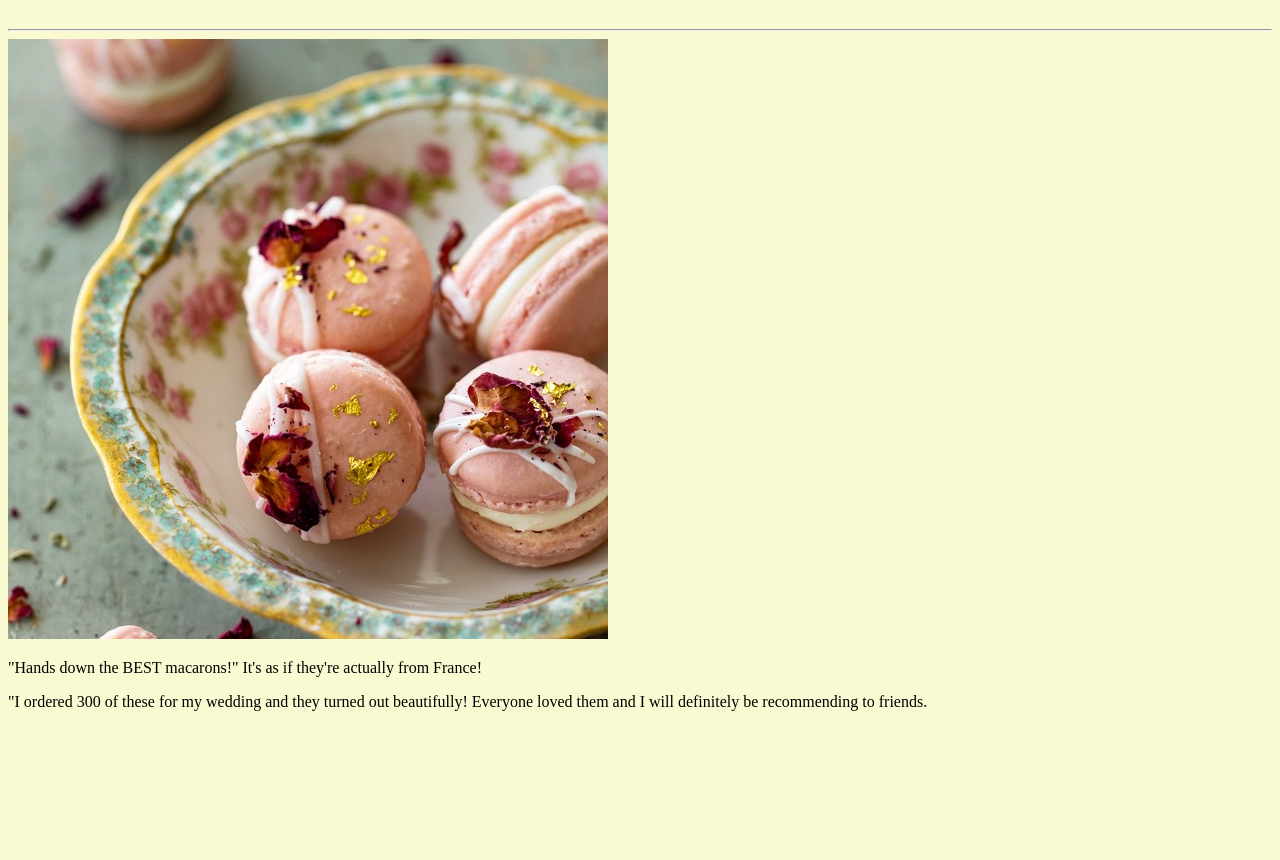
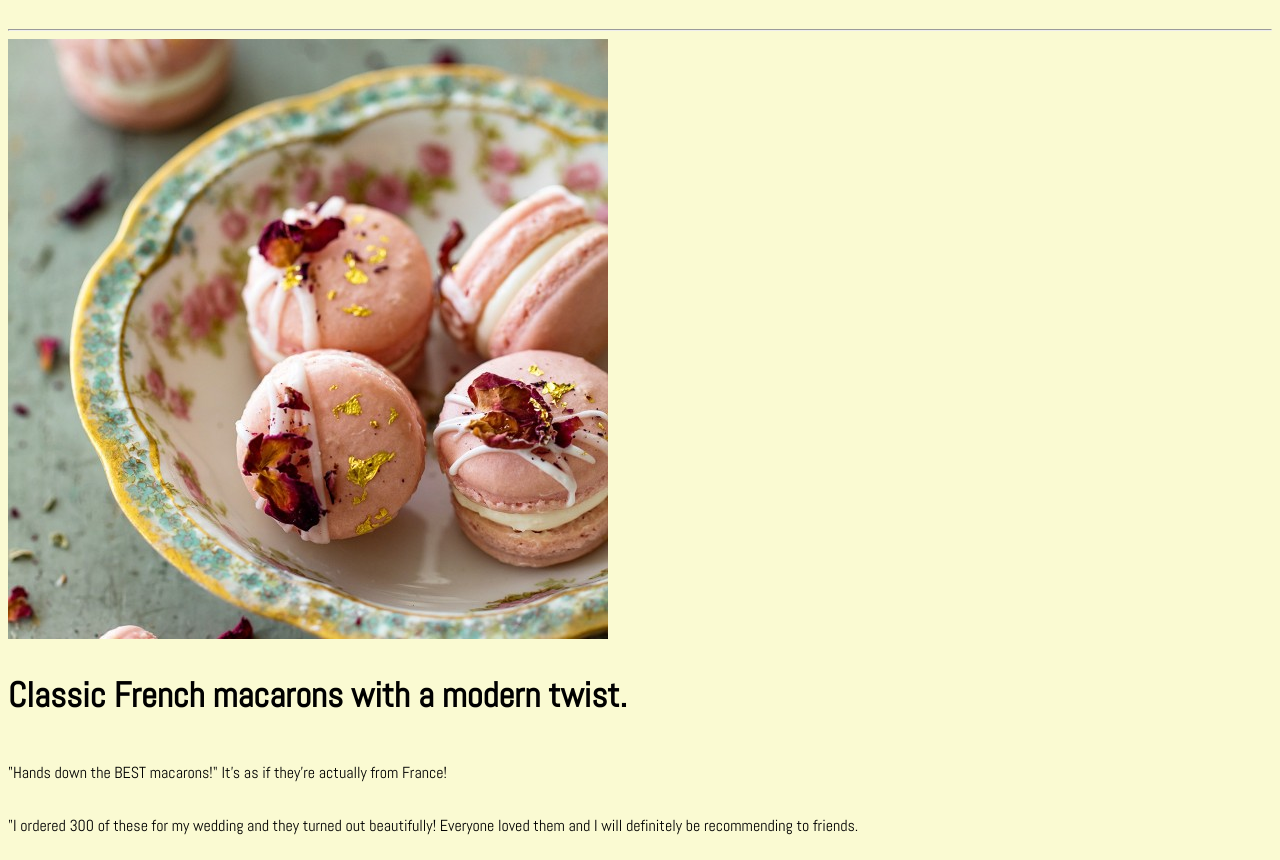
Before and after one commit to ChelsyeHannum/exercise1, a plain HTML site: page index.html in a window 1280 px wide. Shown: the part 157-1017 px from the top of the page. Before the commit the page ends 884 px from the top, so only its background shows below. Drawn offline with Linux system fonts and the light colour scheme; a script that the page names is missing.

Commit message:
add caption

```diff
--- a/css/style.css
+++ b/css/style.css
@@ -3,12 +3,16 @@ h1 {
     font-size: 65px;
 }
 
+h2 {
+    font-size: 35px;
+}
+
 body {
     background-color: lightgoldenrodyellow;
+    font-family: 'Abel', sans-serif;
 }
 
 .navigation {
-    font-family: 'Abel', sans-serif;
     display: flex;
     align-items: center;
     font-size: 45px;
@@ -28,3 +32,10 @@ body {
     margin-left: 25px;
     margin-right: 15px;
 }
+
+p {
+    display: inline-block;
+    margin-left: auto;
+    margin-right: auto;
+    text-align: left;
+}
--- a/index.html
+++ b/index.html
@@ -27,9 +27,11 @@
         <img src='macarons.jpg' alt="Pink Macarons" />
     </div>
 
-    <p>"Hands down the BEST macarons!" It's as if they're actually from France!</p>
-    <p>"I ordered 300 of these for my wedding and they turned out beautifully! Everyone loved them and I will definitely be recommending to friends.</p>
-
+    <h2>Classic French macarons with a modern twist. </h2>
+    <div>
+        <p>"Hands down the BEST macarons!" It's as if they're actually from France!</p>
+        <p>"I ordered 300 of these for my wedding and they turned out beautifully! Everyone loved them and I will definitely be recommending to friends.</p>
+    </div>
 
 
     <script src="scripts/script.js"></script>
```
